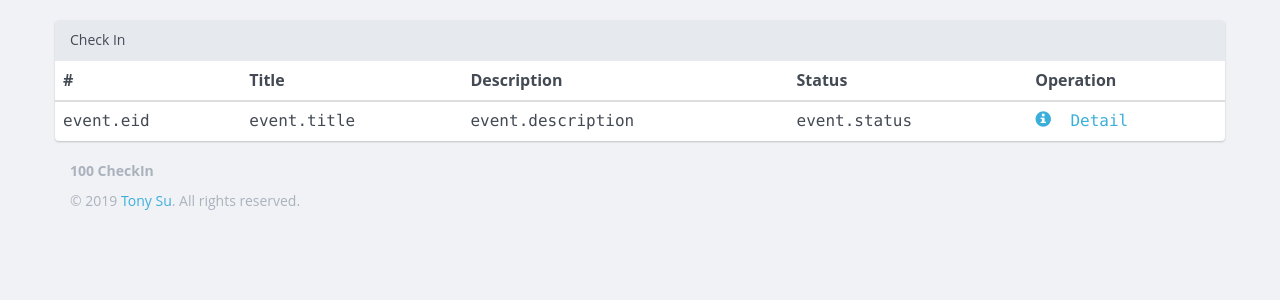
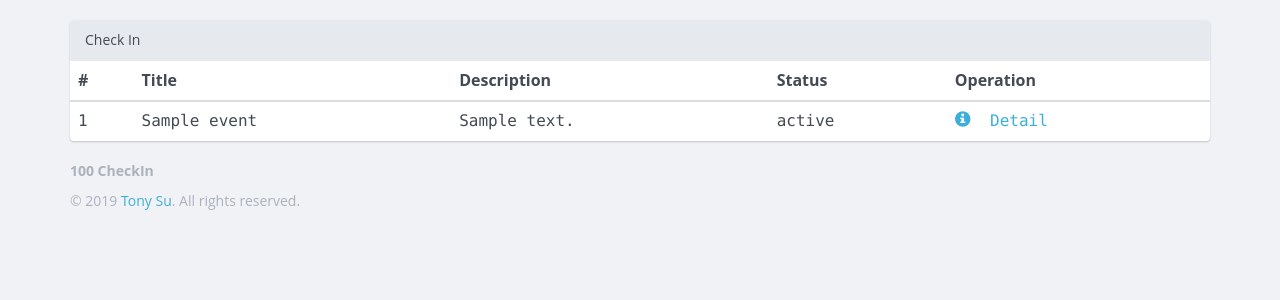
Before and after one commit to peitaosu/100CheckIn, a Django app: template checkin/checkin/templates/event.html in a window 1280 px wide. Shown: the part 52-352 px from the top of the page. Run offline with Django 3.2, Linux system fonts and the light colour scheme; the template is opened without the code that fills it: most values are stand-ins (such as "Sample title", 1, 10 or a date in 2020); some libraries are stand-ins or nearby versions; some web fonts are replaced.

Commit message:
fix issues

```diff
--- a/checkin/checkin/models.py
+++ b/checkin/checkin/models.py
@@ -4,8 +4,8 @@ class Event(models.Model):
     eid = models.IntegerField(unique=True)
     title = models.CharField(max_length=64)
     description = models.CharField(max_length=128)
-    picture = models.ImageField()
-    checkin_time = models.DateTimeField()
+    picture = models.ImageField(blank=True)
+    checkin_time = models.DateTimeField(null=True, blank=True)
 
     EVENT_STATUS_CHOICES = (
         ('ADDED', 'Event Added'),
@@ -13,7 +13,7 @@ class Event(models.Model):
     )
 
     status = models.CharField(
-        max_length=2,
+        max_length=5,
         choices=EVENT_STATUS_CHOICES,
         default='ADDED',
     )
--- a/checkin/checkin/templates/event.html
+++ b/checkin/checkin/templates/event.html
@@ -3,6 +3,7 @@
 {% block content %}
 <div>
     <div class="row">
+        <div class="col-md-12">
             <div class="panel panel-default">
                 <div class="panel-heading">Check In</div>
                 <table class="table">
@@ -18,11 +19,12 @@
                     <tbody>
                         {% for event in all %}
                         <tr>
-						<td>event.eid</td>
-						<td>event.title</td>
-						<td>event.description</td>
-						<td>event.status</td>
-						<td><a href="/event/detail/?eid={{ event.eid }}"><i class="glyphicon glyphicon-info-sign"></i>&nbsp;&nbsp;Detail</a></td>
+                            <td>{{ event.eid }}</td>
+                            <td>{{ event.title }}</td>
+                            <td>{{ event.description }}</td>
+                            <td>{{ event.status }}</td>
+                            <td><a href="/event/detail/?eid={{ event.eid }}"><i
+                                        class="glyphicon glyphicon-info-sign"></i>&nbsp;&nbsp;Detail</a></td>
                         </tr>
                         {% endfor %}
                     </tbody>
@@ -30,4 +32,5 @@
             </div>
         </div>
     </div>
+</div>
 {% endblock %}
--- a/checkin/checkin/views.py
+++ b/checkin/checkin/views.py
@@ -87,7 +87,9 @@ def user(request, action):
                 "alertmessage": "You email address was already registered, please check again."
             }
             return render(request, 'index.html', context)
-        new_user = models.User(email=request.POST["email"], name=request.POST["name"], password=hash_code(request.POST["password"]))
+        new_user = models.User(email=request.POST["email"], password=hash_code(request.POST["password"]))
+        if "name" in request.POST:
+            new_user.name = request.POST["name"]
         new_user.save()
         request.session["email"] = new_user.email
         request.session["user_login"] = True
@@ -107,7 +109,7 @@ def user(request, action):
     elif action == "/logout":
         request.session.flush()
     context = show_login_user(request, {})
-    return redirect("/")
+    return render(request, 'user.html', context)
 
 def index(request):
     context = {}
```
Lines whose indentation alone changed are shown as unchanged.
